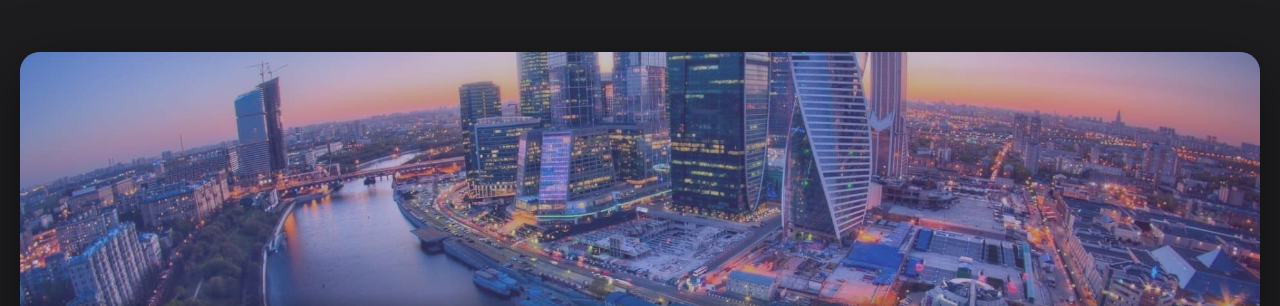
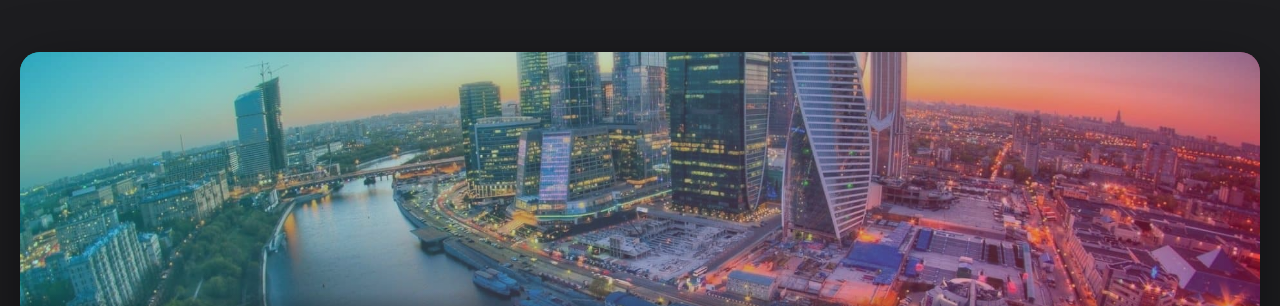
Before and after one commit to whitepandaspace/daroga, a plain HTML site: page index.html in a window 1280 px wide. Shown: the top 306 px of the page. Drawn offline with Linux system fonts and the light colour scheme.

Commit message:
(HOME){Tiktok bg img color header}

```diff
--- a/css/style.css
+++ b/css/style.css
@@ -79,7 +79,7 @@
         .header-image {
             width: 100%;
             height: 320px;
-            background: linear-gradient(135deg, #667eea 0%, #764ba2 100%);
+            background: linear-gradient(135deg, #00f2ea 0%, #ff0050 100%);
             position: relative;
             overflow: hidden;
         }
```
